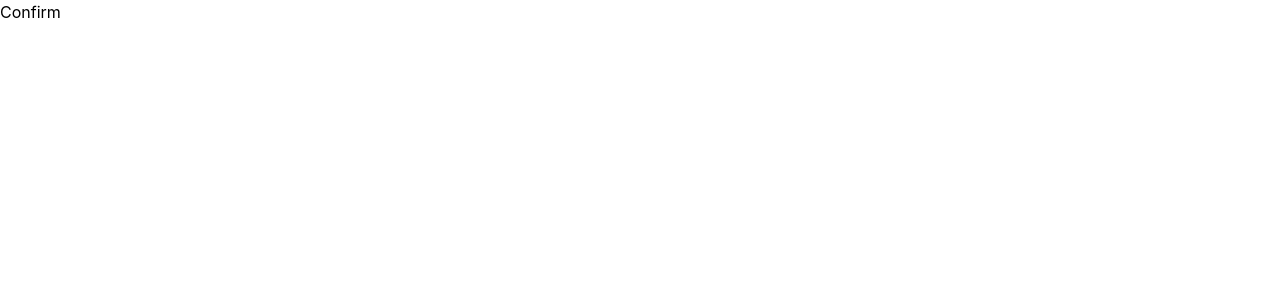
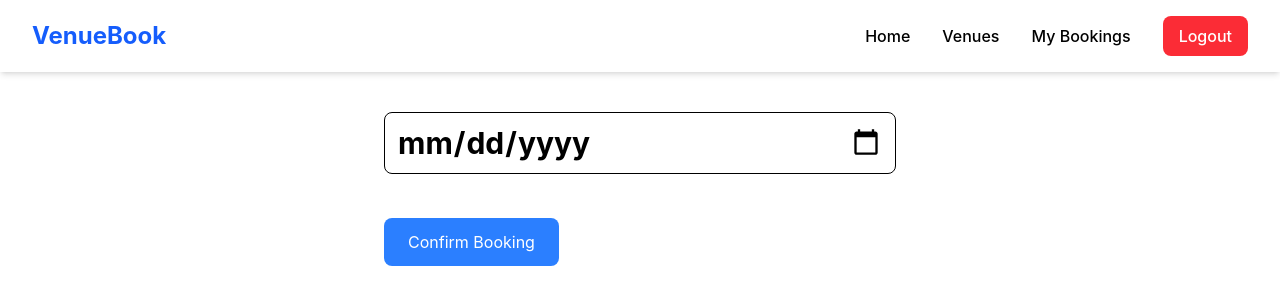
Before and after one commit to MilanLama-dev/Venue_booking_system-React-, a React (Vite) app: page /confirm in a window 1280 px wide. Shown: the top 304 px of the page. Built offline with nearby package versions, Linux system fonts and the light colour scheme.

Commit message:
Add venue descriptions and enhance booking confirmation page

```diff
--- a/src/data/venues.js
+++ b/src/data/venues.js
@@ -5,6 +5,7 @@ export const venues = [
     location: "Kathmandu",
     capacity: 300,
     price: 500,
+    description: "A modern event venue in the heart of Kathmandu, ideal for weddings, corporate meetings, birthday parties, and family gatherings with premium facilities.",
     image: "https://picsum.photos/400/300?random=1"
   },
   {
@@ -13,6 +14,7 @@ export const venues = [
     location: "Pokhara",
     capacity: 500,
     price: 800,
+    description: "A luxurious wedding venue offering spacious banquet halls, elegant décor, and breathtaking surroundings perfect for large celebrations.",
     image: "https://picsum.photos/400/300?random=2"
   },
   {
@@ -21,6 +23,7 @@ export const venues = [
     location: "Lalitpur",
     capacity: 250,
     price: 450,
+    description: "A stylish banquet hall featuring comfortable seating, quality catering support, and a welcoming atmosphere for intimate events.",
     image: "https://picsum.photos/400/300?random=3"
   },
   {
@@ -29,6 +32,7 @@ export const venues = [
     location: "Bhaktapur",
     capacity: 600,
     price: 1000,
+    description: "A premium event center with a grand ballroom, modern lighting, ample parking, and professional event management services.",
     image: "https://picsum.photos/400/300?random=4"
   },
   {
@@ -37,6 +41,7 @@ export const venues = [
     location: "Chitwan",
     capacity: 700,
     price: 1200,
+    description: "One of the largest convention halls, suitable for conferences, exhibitions, weddings, and large-scale social events with top-class amenities.",
     image: "https://picsum.photos/400/300?random=5"
   },
   {
@@ -45,6 +50,7 @@ export const venues = [
     location: "Butwal",
     capacity: 350,
     price: 650,
+    description: "A beautiful garden-style venue offering indoor and outdoor event spaces, perfect for receptions, engagements, and private celebrations.",
     image: "https://picsum.photos/400/300?random=6"
   },
   {
@@ -53,6 +59,7 @@ export const venues = [
     location: "Biratnagar",
     capacity: 450,
     price: 750,
+    description: "An elegant banquet hall with crystal-inspired interiors, quality catering facilities, and flexible seating arrangements for all occasions.",
     image: "https://picsum.photos/400/300?random=7"
   },
   {
@@ -61,6 +68,7 @@ export const venues = [
     location: "Dharan",
     capacity: 280,
     price: 550,
+    description: "A cozy yet sophisticated venue known for its warm ambiance, excellent hospitality, and modern event facilities.",
     image: "https://picsum.photos/400/300?random=8"
   },
   {
@@ -69,6 +77,7 @@ export const venues = [
     location: "Nepalgunj",
     capacity: 550,
     price: 950,
+    description: "A spacious event hall equipped with advanced sound systems, elegant interiors, and full-service event support for memorable occasions.",
     image: "https://picsum.photos/400/300?random=9"
   },
   {
@@ -77,6 +86,7 @@ export const venues = [
     location: "Janakpur",
     capacity: 400,
     price: 700,
+    description: "A contemporary banquet venue offering exceptional service, stylish décor, and versatile spaces for weddings, parties, and corporate events.",
     image: "https://picsum.photos/400/300?random=10"
   }
 ];
--- a/src/pages/Confirm.jsx
+++ b/src/pages/Confirm.jsx
@@ -1,8 +1,31 @@
-import React from 'react'
+import React, { useState } from 'react'
+import Navbar from '../components/Navbar'
+import { useNavigate } from 'react-router-dom'
 
 const Confirm = () => {
+  const [date, setDate] = useState("")
+  const navigate = useNavigate()
+
+  const confirmBooking = () => {
+    if(!date){
+      alert("Please Select a date")
+      return
+    }
+
+    alert("Booking Successfull")
+    navigate("/my-bookings")
+  }
+
   return (
-    <div>Confirm</div>
+    <>
+      <Navbar />
+      <div className='max-w-lg mx-auto py-10'>
+        <h1 className='text-3xl font-bold mb-6'>
+          <input type="date" className='border p-3 rounded-lg w-full' onChange={(e) => {setDate(e.target.value)}}/>
+        </h1>
+        <button onClick={confirmBooking} className='mt-5 bg-blue-500 text-white px-6 py-3 rounded-lg'>Confirm Booking</button>
+      </div>
+    </>
   )
 }
 
--- a/src/pages/VenueDetails.jsx
+++ b/src/pages/VenueDetails.jsx
@@ -28,15 +28,15 @@ const VenueDetails = () => {
     <>
     <Navbar />
     <div className='max-w-4xl mx-auto py-10 px-6'>
-      <img src={venue.image} alt={venue.name} className='w-full h-96 '/>
+      <img src={venue.image} alt={venue.name} className='w-full h-96 object-cover rounded-2xl'/>
       <h1>{venue.name}</h1>
       <div>
         <p><strong>Location:</strong>{venue.location}</p>
         <p><strong>Capacity:</strong>{venue.capacity}</p>
+        <p><strong>Capacity:</strong>{venue.description}</p>
         <p><strong>Price:</strong>{venue.price}</p>
       </div>
-      <p></p>
-      <button onClick={handleBooking}>Book Now</button>
+      <button onClick={handleBooking} className='mt-6 bg-blue-600 text-white px-6 py-3 rounded-lg hover:bg-blue-700'>Book Now</button>
     </div>
     </>
   )
```
